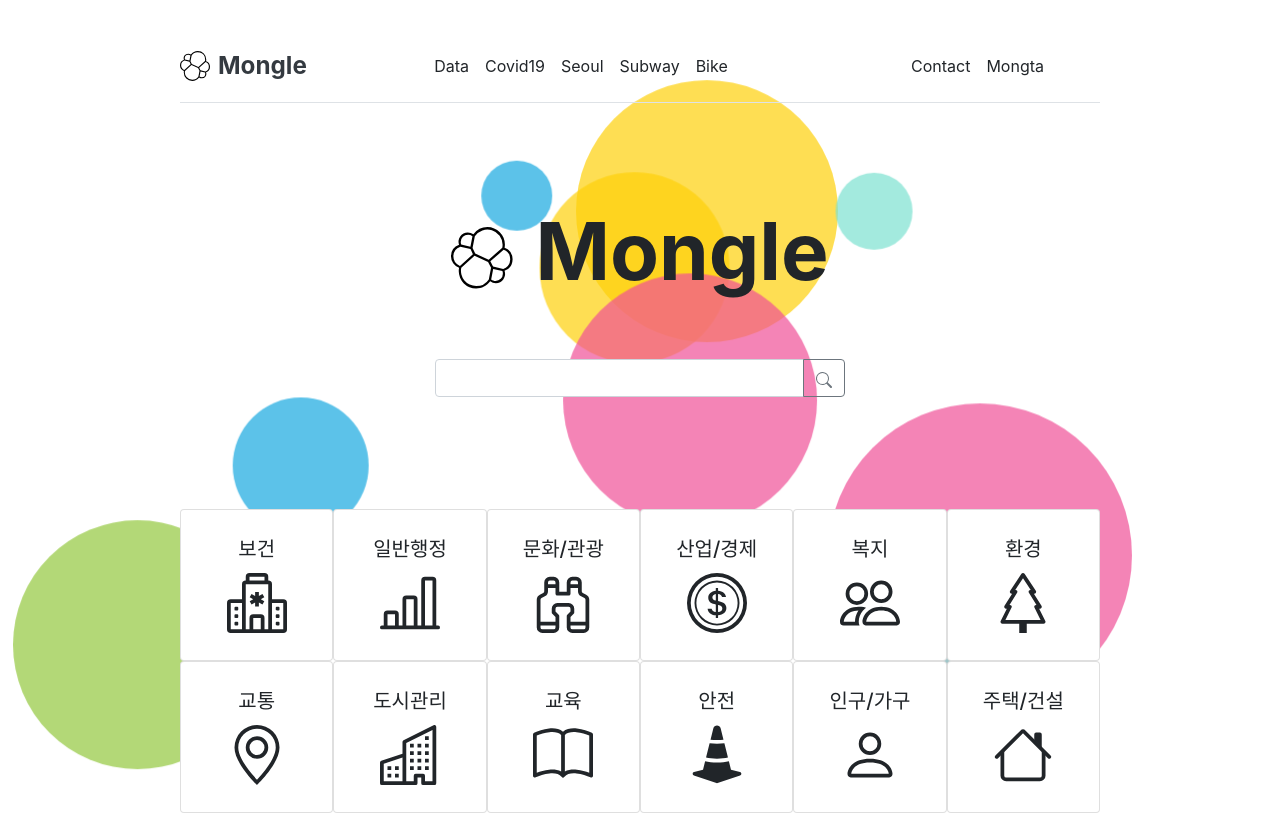
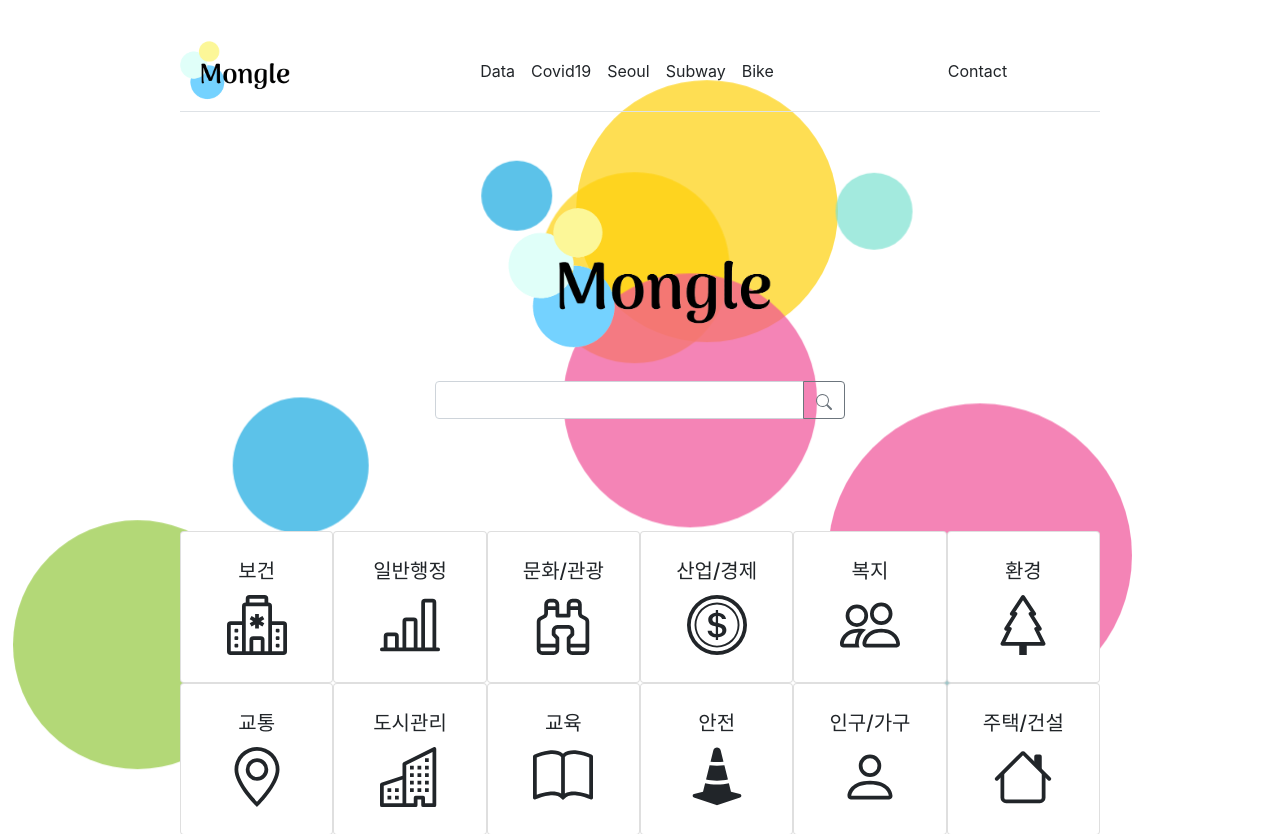
Before and after one commit to hyunmin0317/Mongle, a Django app: page / in a window 1280 px wide. Shown: the top 834 px of the page. Run offline with Django 4.2, Linux system fonts and the light colour scheme; some libraries are stand-ins or nearby versions.

Commit message:
fix: frontend

```diff
--- a/templates/home.html
+++ b/templates/home.html
@@ -1,18 +1,12 @@
 {% extends 'base.html' %}
-
 {% block content %}
+{% load static %}
 
 <main>
   <div class="position-relative overflow-hidden text-center">
     <div class=" p-lg-3 mx-1 my-5">
-
-      <span style="font-size:5em;">
-              <svg width="7%" height="7%" role="img" viewBox="0 0 24 24" xmlns="http://www.w3.org/2000/svg">
-              <path d="M20.345 16.33l-3.959-.926-1.05-2.01 5.177-4.535a3.962 3.962 0 012.559 3.702 4.006 4.006 0 01-2.727 3.77m-2.976 4.68c-.616 0-1.22-.207-1.714-.587l.782-4.077 3.596.841c.115.31.172.642.172.987a2.839 2.839 0 01-2.836 2.836m-2.637-.586a5.92 5.92 0 01-4.908 2.6A5.947 5.947 0 014 15.905l5.167-4.67 5.272 2.403 1.167 2.23zM.928 11.443a4.007 4.007 0 012.726-3.77l3.95.933.927 1.98-5.05 4.565a3.97 3.97 0 01-2.553-3.708m5.703-8.45a2.841 2.841 0 011.723.58l-.789 4.092-3.598-.85a2.842 2.842 0 01-.172-.986A2.84 2.84 0 016.63 2.992m2.66.59A5.92 5.92 0 0120.1 6.93c0 .4-.038.781-.114 1.164l-5.299 4.643-5.251-2.394-1.026-2.19zM24 12.571a4.723 4.723 0 00-3.124-4.454 6.695 6.695 0 00.126-1.29A6.789 6.789 0 0014.22.047 6.769 6.769 0 008.727 2.86a3.586 3.586 0 00-2.204-.754A3.604 3.604 0 003.15 6.959 4.786 4.786 0 000 11.431 4.727 4.727 0 003.139 15.9a6.876 6.876 0 00-.124 1.289 6.773 6.773 0 006.765 6.765c2.19 0 4.22-1.052 5.49-2.824a3.568 3.568 0 002.207.769 3.603 3.603 0 003.374-4.854A4.785 4.785 0 0024 12.572"/>
-            </svg>
-          <b>Mongle</b>
-      </span>
-        <br><br><br>
+      <img src="{% static 'logo.png' %}" width="30%"/>
+        <br><br>
         <center>
       <div class="col-6 input-group">
             <input type="text" class="form-control kw" value="{{ kw|default_if_none:'' }}" width="200">
@@ -169,7 +163,7 @@
               </a>
           </div>
       </div>
-        <br><br><br><br><br>
+        <br><br><br><br>
         <center>
             <iframe src="http://15.165.109.114:5601/goto/ae32d860-8a4f-11ec-a598-2bac1669956b" height="376" width="100%"></iframe>
         </center>
--- a/templates/navbar.html
+++ b/templates/navbar.html
@@ -1,13 +1,12 @@
 <!-- 네비게이션바 -->
 
-    <header class="d-flex flex-wrap align-items-center justify-content-center justify-content-md-between py-3 mb-4 border-bottom">
+    {% load static %}
+
+    <header class="d-flex flex-wrap align-items-center justify-content-center justify-content-md-between py-2 mb-4 border-bottom">
         <a href="{% url 'home' %}" class="d-flex align-items-center mb-3 mb-md-0 me-md-auto text-dark text-decoration-none">
-            <svg width="30" height="30" role="img" viewBox="0 0 24 24" xmlns="http://www.w3.org/2000/svg">
-              <path d="M20.345 16.33l-3.959-.926-1.05-2.01 5.177-4.535a3.962 3.962 0 012.559 3.702 4.006 4.006 0 01-2.727 3.77m-2.976 4.68c-.616 0-1.22-.207-1.714-.587l.782-4.077 3.596.841c.115.31.172.642.172.987a2.839 2.839 0 01-2.836 2.836m-2.637-.586a5.92 5.92 0 01-4.908 2.6A5.947 5.947 0 014 15.905l5.167-4.67 5.272 2.403 1.167 2.23zM.928 11.443a4.007 4.007 0 012.726-3.77l3.95.933.927 1.98-5.05 4.565a3.97 3.97 0 01-2.553-3.708m5.703-8.45a2.841 2.841 0 011.723.58l-.789 4.092-3.598-.85a2.842 2.842 0 01-.172-.986A2.84 2.84 0 016.63 2.992m2.66.59A5.92 5.92 0 0120.1 6.93c0 .4-.038.781-.114 1.164l-5.299 4.643-5.251-2.394-1.026-2.19zM24 12.571a4.723 4.723 0 00-3.124-4.454 6.695 6.695 0 00.126-1.29A6.789 6.789 0 0014.22.047 6.769 6.769 0 008.727 2.86a3.586 3.586 0 00-2.204-.754A3.604 3.604 0 003.15 6.959 4.786 4.786 0 000 11.431 4.727 4.727 0 003.139 15.9a6.876 6.876 0 00-.124 1.289 6.773 6.773 0 006.765 6.765c2.19 0 4.22-1.052 5.49-2.824a3.568 3.568 0 002.207.769 3.603 3.603 0 003.374-4.854A4.785 4.785 0 0024 12.572"/>
-            </svg>
-            <b><span class="fs-4">Mongle</span></b>
+            <img src="{% static 'logo.png' %}" width="110"/>
         </a>
-
+        &nbsp;&nbsp;&nbsp;&nbsp;&nbsp;&nbsp;&nbsp;&nbsp;
       <ul class="nav col-12 col-md-auto mb-2 justify-content-center mb-md-0">
           <li><a href="{% url 'pybo:list' %}" class="nav-link px-2 link-dark">Data</a></li>
           <li><a href="{% url 'pybo:covid19' %}" class="nav-link px-2 link-dark">Covid19</a></li>
@@ -19,7 +18,6 @@
       <div class="col-md-3 text-end">
           <ul class="nav col-12 col-md-auto mb-2 justify-content-center mb-md-0">
               <li><a class="nav-link px-2 link-dark" href="https://mail.google.com/mail/?view=cm&amp;fs=1&amp;to=wy.jung@mongta.co.kr">Contact</a></li>
-              <li><a class="nav-link px-2 link-dark" href="http://www.mongta.co.kr/">Mongta</a></li>
           </ul>
       </div>
     </header>
```
Also changed, not shown: static/logo.png (added).
